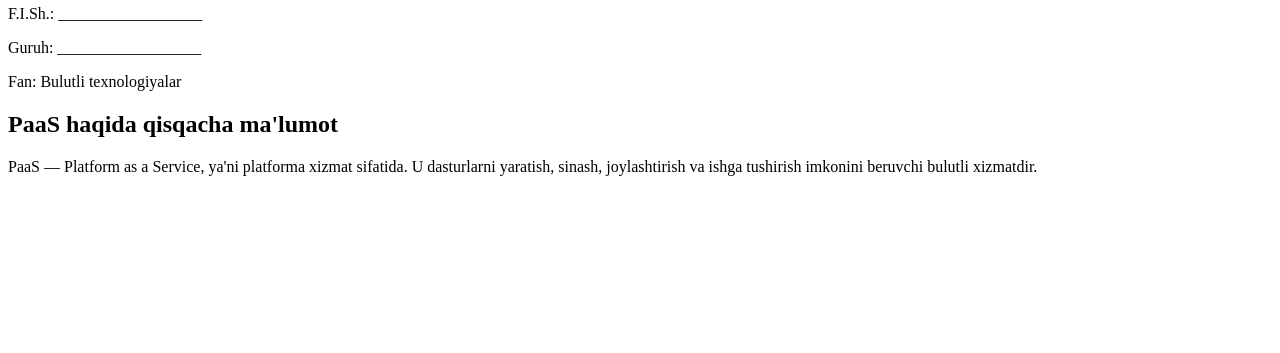
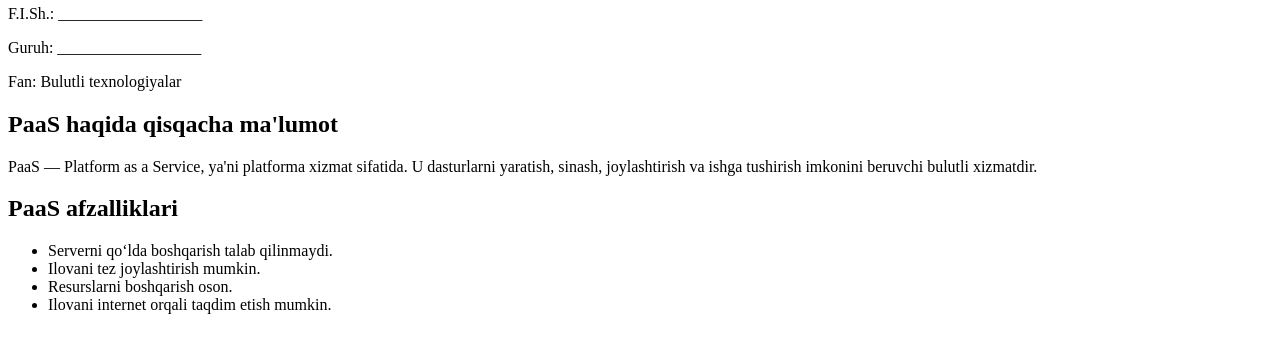
Before and after one commit to shaydotuyliyeva/PaaS-Lab, a Flask app: page / in a window 1280 px wide. Shown: the part 160-513 px from the top of the page. Run offline with Flask 3, Linux system fonts and the light colour scheme.

Commit message:
Add PaaS advantages section

```diff
--- a/templates/index.html
+++ b/templates/index.html
@@ -28,5 +28,15 @@
         imkonini beruvchi bulutli xizmatdir.
     </p>
 
+
+    <h2>PaaS afzalliklari</h2>
+
+    <ul>
+        <li>Serverni qo‘lda boshqarish talab qilinmaydi.</li>
+        <li>Ilovani tez joylashtirish mumkin.</li>
+        <li>Resurslarni boshqarish oson.</li>
+        <li>Ilovani internet orqali taqdim etish mumkin.</li>
+    </ul>
+
 </body>
 </html>
```
